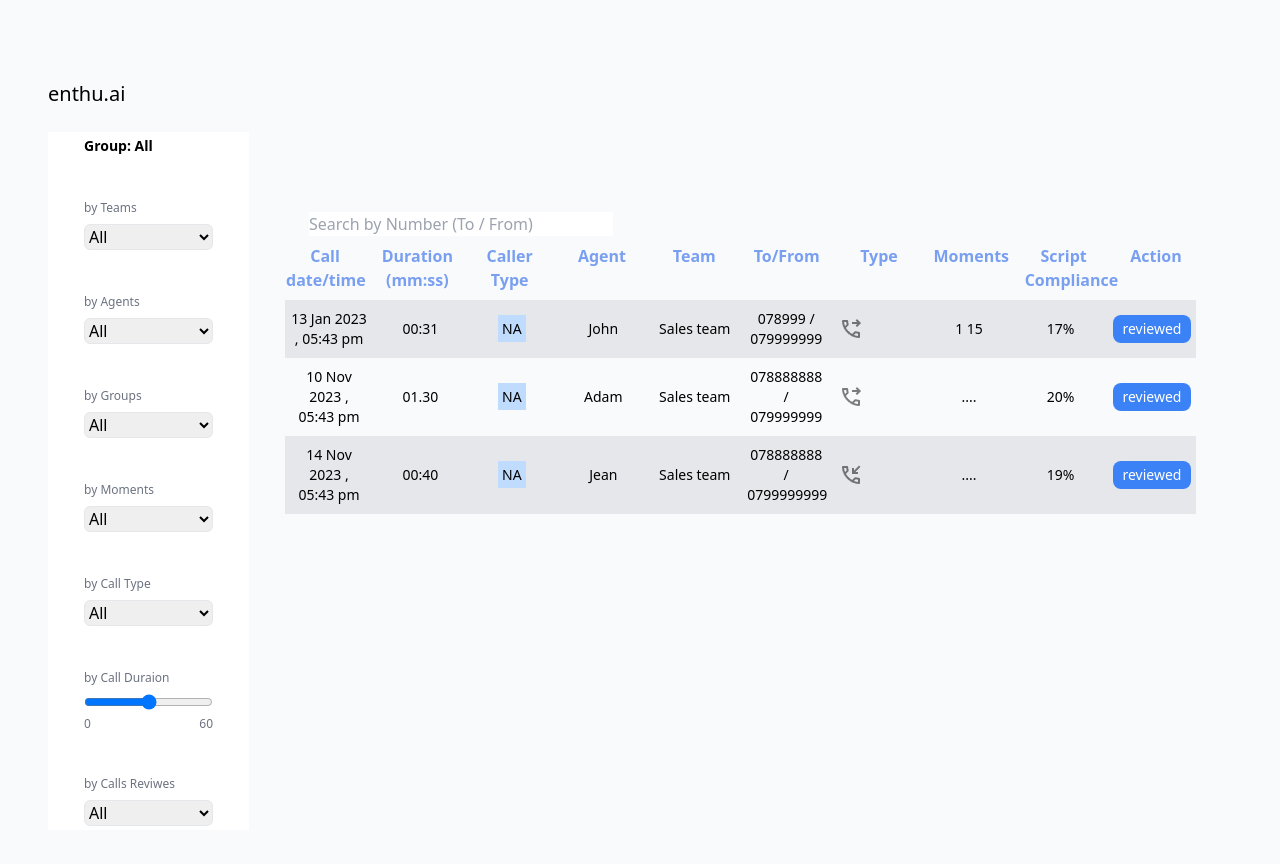
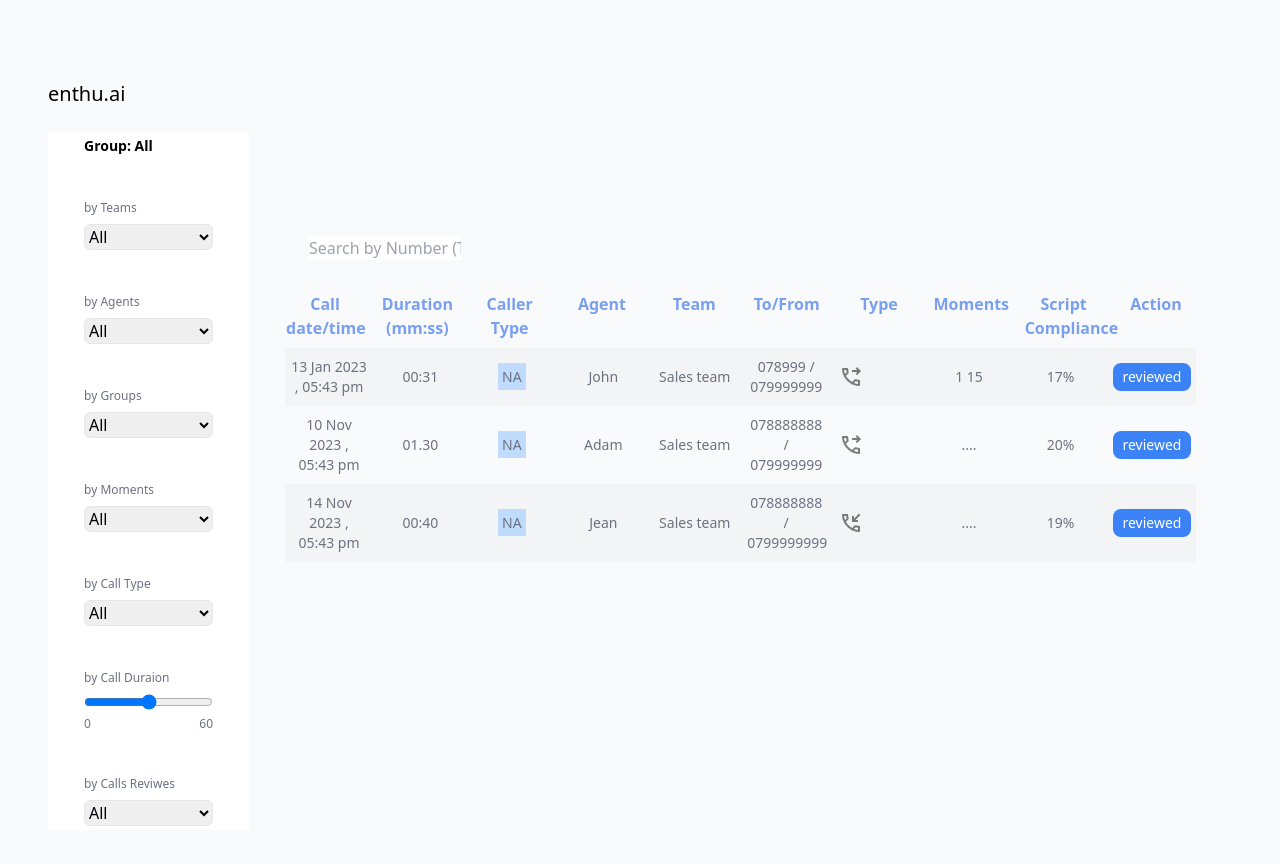
Before and after one commit to HasanTorman/enthu-ai-tas, a React (Create React App) app: page / in a window 1280 px wide. Shown: the top 864 px of the page. Built offline with nearby package versions, Linux system fonts and the light colour scheme; the HTML template or start-up script is replaced by a standard one.

Commit message:
feat : Add nasted link to access chart page

```diff
--- a/src/App.js
+++ b/src/App.js
@@ -39,7 +39,11 @@ function App() {
 
   return (
     <div className="py-20 px-12 w-full h-full">
-      <h1 className="mb-2 text-xl font-medium">enthu.ai</h1>
+      <section className="flex">
+        <h1 className="mb-2 text-xl font-medium flex-auto">enthu.ai</h1>
+
+
+      </section>
 
       <Routes>
         <Route
@@ -57,7 +61,7 @@ function App() {
         />
 
         <Route path="/call/:id" element={<CallDetails />} />
-        <Route path="/statistics" element={<Charts />} />
+        <Route path="/call/:id/statistics" element={<Charts />} />
       </Routes>
     </div>
   )
--- a/src/components/Main.js
+++ b/src/components/Main.js
@@ -18,8 +18,8 @@ export default function Main(props) {
       <tr
         key={row.id}
         className={`py-2 px-1 flex justify-between items-center text-center ${
-          rowIndex % 2 === 0 ? 'bg-gray-200' : ''
-        } text-sm `}
+          rowIndex % 2 === 0 ? 'bg-gray-100' : ''
+        } text-sm text-gray-500 `}
       >
         <td>{row.callTime}</td>
         <td>{row.duration}</td>
@@ -57,7 +57,7 @@ export default function Main(props) {
         onChange={props.handleChange}
         name="callFrom_to"
         value={props.filterCalls.callFrom_to}
-        className="w-4/12 ml-6"
+        className="w-2/12 m-6"
       />
       <table className="w-full border-collapse">
         <thead className="w-full">
```
